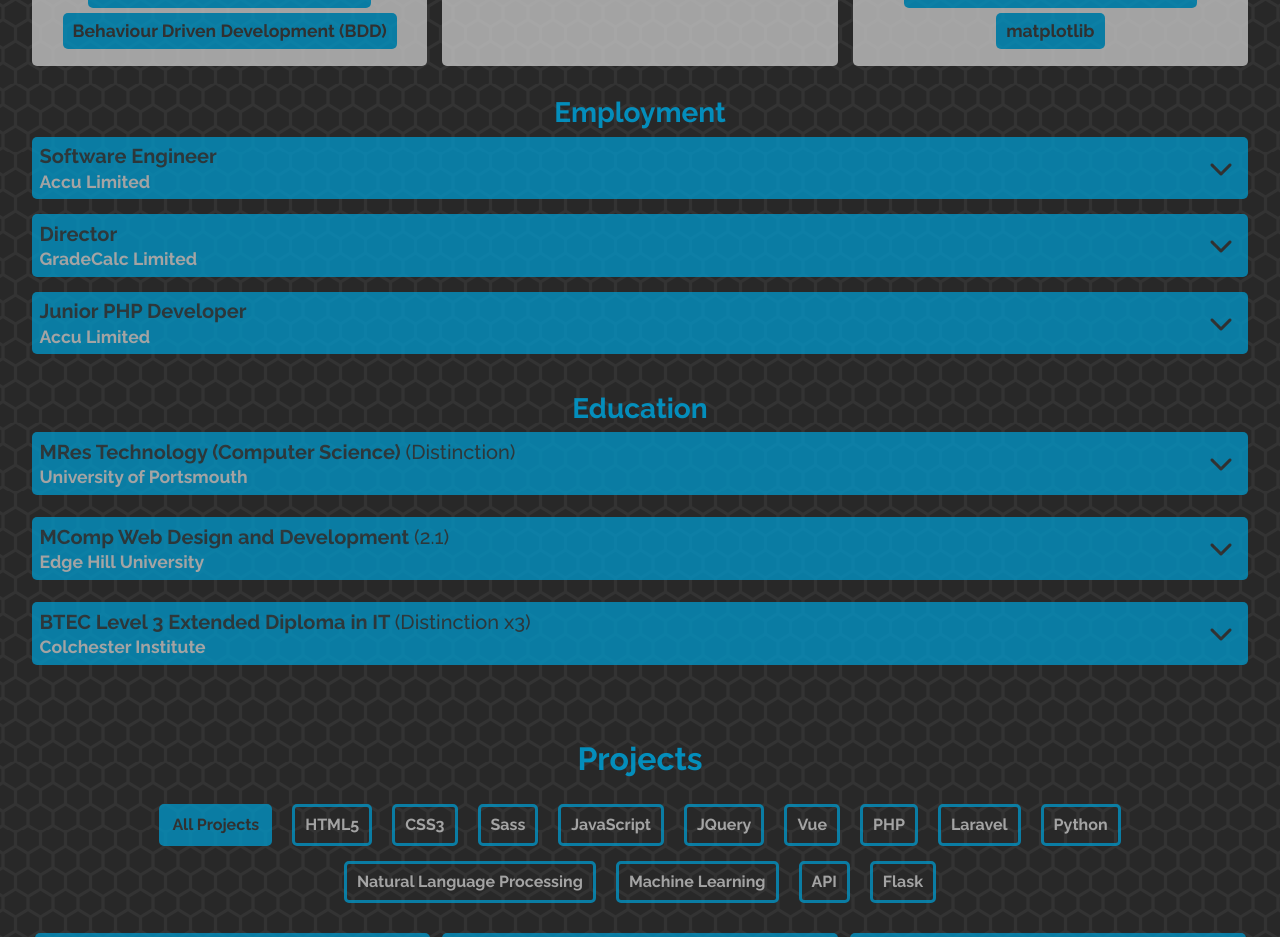
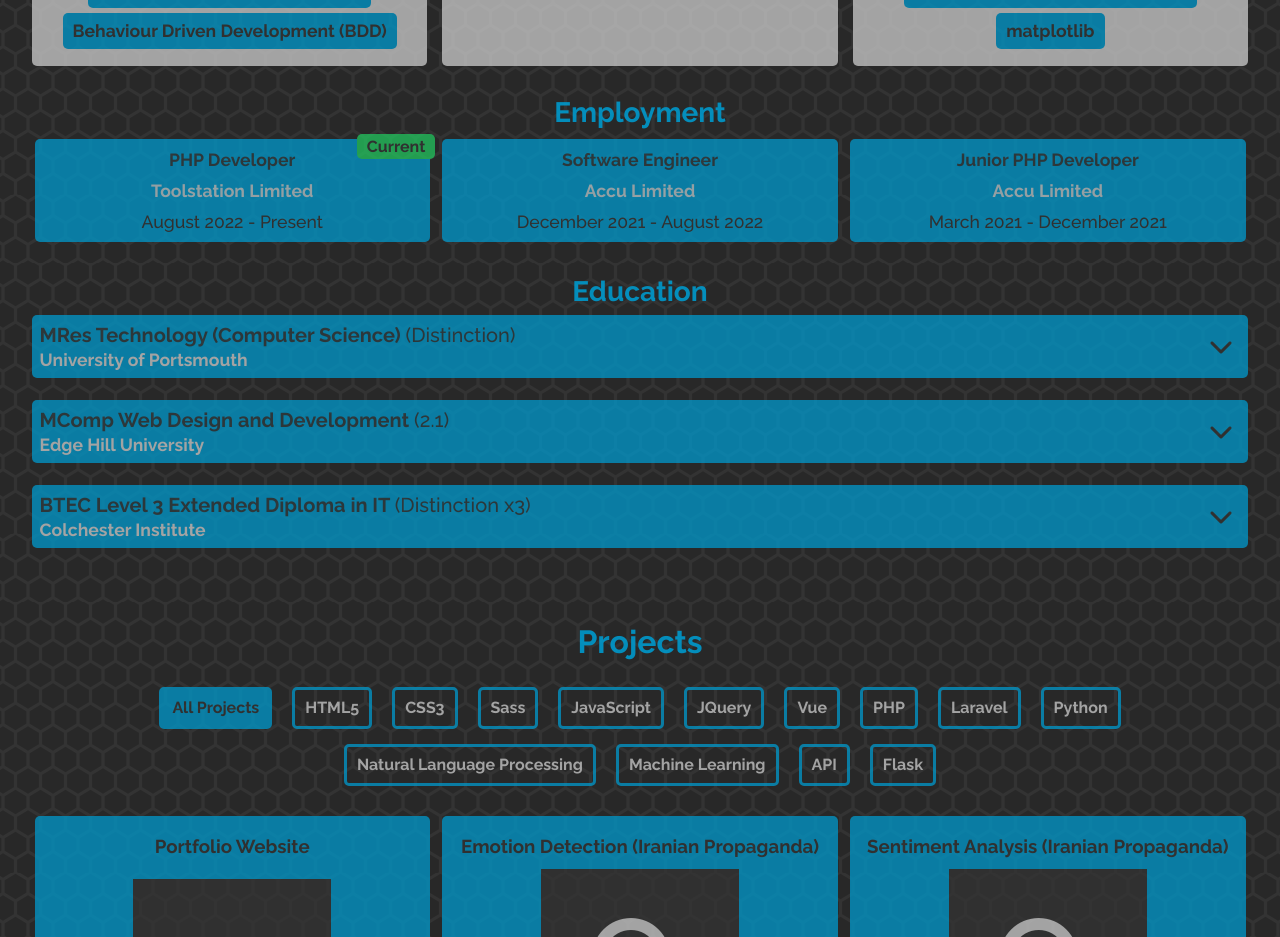
Before and after one commit to MichaelBarrows/michaelbarrows.github.io, a Vue app: page / in a window 1280 px wide. Shown: the part 1520-2457 px from the top of the page. Built offline with nearby package versions, Linux system fonts and the light colour scheme.

Commit message:
turn employment into cards

```diff
--- a/public/app.css
+++ b/public/app.css
@@ -832,6 +832,36 @@
   color: #09C;
   margin-right: 5px;
 }
+.card {
+    position: relative;
+    background-color: #0099CC;
+    opacity: 0.75;
+    align-self: stretch;
+    border-radius: 5px;
+    margin: 2.5px;
+    color: #333333;
+}
+.card .flag-container {
+    position: absolute;
+    top: -5.5px;
+    right: -5.5px;
+    border-radius: 5px;
+    background-color: #22c55e;
+}
+.card .flag-container .flag {
+    padding: 10px;
+    line-height: 25px;
+    color: #333333;
+    font-weight: bold;
+}
+.card h3, .card h4, .card p {
+    margin: 10px;
+    font-size: 1.1em;
+}
+.card h4 {
+    color: #CCCCCC;
+}
+
 
 @media only screen and (max-width: 700px) {
   section#about img.mb {
--- a/public/json/employment.json
+++ b/public/json/employment.json
@@ -1,19 +1,17 @@
 [
     {
         "id":1,
+        "title":"PHP Developer",
+        "company":"Toolstation Limited",
+        "start_date":"August 2022",
+        "end_date":"Present"
+    },
+    {
+        "id":2,
         "title":"Software Engineer",
         "company":"Accu Limited",
         "start_date":"December 2021",
-        "end_date":"Present",
-        "description":""
-    },
-    {
-        "id":2,
-        "title":"Director",
-        "company":"GradeCalc Limited",
-        "start_date":"June 2021",
-        "end_date":"Present",
-        "description":""
+        "end_date":"August 2022"
     },
     {
         "id":3,
--- /dev/null
+++ b/src/components/partials/Card.vue
@@ -0,0 +1,17 @@
+<script>
+    export default {
+        props: {
+            title: String,
+            subTitle: String
+        }
+    };
+</script>
+
+<template>
+<div class="small-12 medium-6 large-4 xlarge-4 card">
+    <slot name="flag"></slot>
+    <h3 class="align-center">{{ title }}</h3>
+    <h4 class="align-center">{{ subTitle }}</h4>
+    <slot name="content"></slot>
+    </div>
+</template>
--- /dev/null
+++ b/src/components/partials/EmploymentCard.vue
@@ -0,0 +1,28 @@
+<script>
+import Card from './Card.vue';
+    export default {
+    props: {
+        job: Object
+    },
+    methods: {
+        flag() {
+
+        }
+    },
+    components: { Card }
+};
+</script>
+
+<template>
+    <Card :title="job.title" :subTitle="job.company">
+        <template v-slot:content>
+            <p class="align-center">{{ job.start_date }} - {{ job.end_date }}</p>
+            <span class="tag" v-for="tag in job.tags">{{ tag }}</span>
+        </template>
+        <template v-if="job.end_date == 'Present'" v-slot:flag>
+            <div class="flag-container">
+                <span class="flag">Current</span>
+            </div>
+        </template>
+    </Card>
+</template>
--- a/src/components/sections/About.vue
+++ b/src/components/sections/About.vue
@@ -2,6 +2,7 @@
 import Dropdown from "../partials/Dropdown.vue";
 import Education from "/public/json/education.json";
 import Employment from "/public/json/employment.json";
+import EmploymentCard from "../partials/EmploymentCard.vue";
     export default {
         data() {
             return {
@@ -9,7 +10,7 @@
                 education: Education
             };
         },
-    components: { Dropdown }
+        components: { Dropdown, EmploymentCard }
     };
 </script>
 
@@ -72,16 +73,8 @@
 
             <div class="all-12 grid">
                 <h3 class="heading all-12">Employment</h3>
-                <div v-for="(job, index) in employment" class="all-12">
-                    <Dropdown :subTitle="job.company">
-                        <template v-slot:title>
-                            <h3>{{ job.title }}</h3>
-                        </template>
-                        <template v-slot:body>
-                            <p slot="body">{{ job.start_date }} - {{ job.end_date }}</p>
-                        </template>
-                    </Dropdown>
-                </div>
+
+                <EmploymentCard v-for="(job, index) in employment" :job="job"></EmploymentCard>
             </div>
             <div class="all-12 grid">
                 <h3 class="heading all-12">Education</h3>
```
Lines whose indentation alone changed are shown as unchanged.
